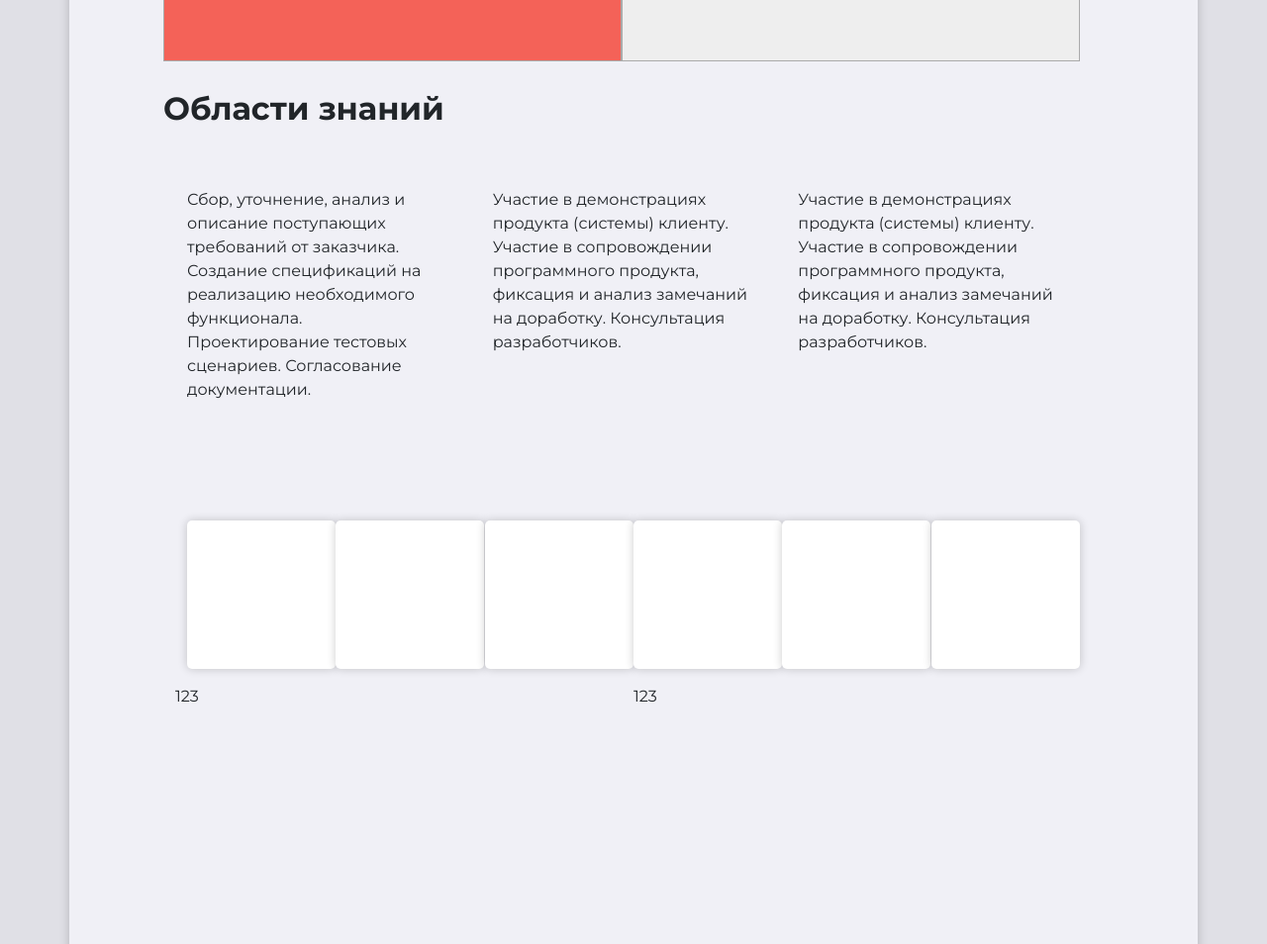
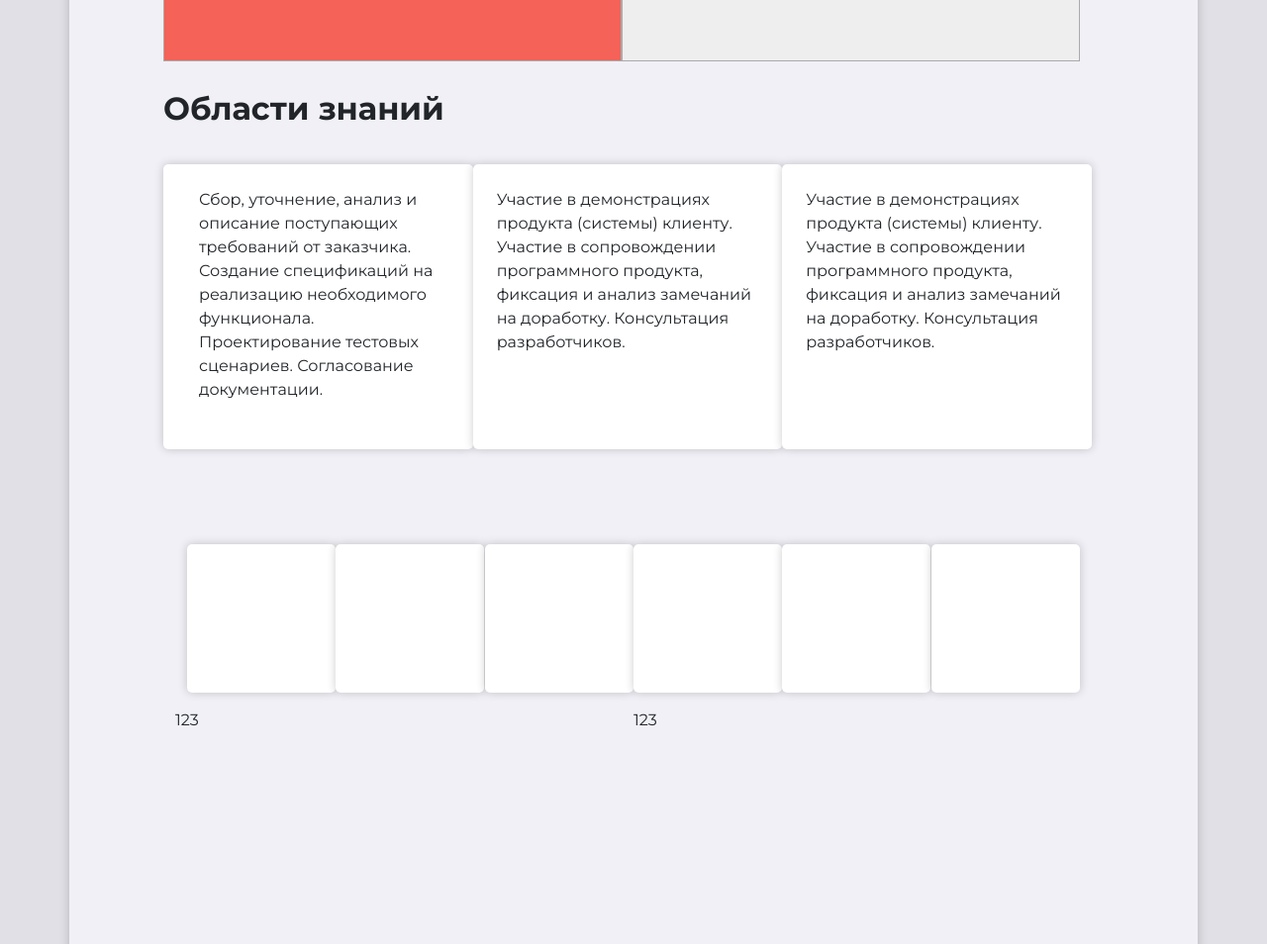
Before and after one commit to nkttupin/html2.0, a plain HTML site: page index.html in a window 1280 px wide. Shown: the part 1201-2155 px from the top of the page at 99% size. Drawn offline with nearby package versions, Linux system fonts and the light colour scheme.

Commit message:
Узнал как нормальные отступы делаются, починил

```diff
--- a/index.html
+++ b/index.html
@@ -44,7 +44,7 @@
 
 
             <!-- Navbar -->
-            <nav class="navbar navbar-expand-lg navbar-light" style="margin-left: 90px;">
+            <nav class="navbar navbar-expand-lg navbar-light ms-0 ms-lg-5 ps-lg-3 ms-xl-5 ps-xl-5" style="margin-left: 90px;">
               <a class="navbar-brand " style="font-weight: 500;" href="#">
                 <img src="img/logo180.png" width="40" height="40" alt="logo">
 
@@ -151,23 +151,26 @@
               </div>
             </div>
             <!-- Области знаний -->
-            <div class="row g-4">
+            <div class="row g-4" style="padding-right: 0%">
               <div class="row zagolovok">Области знаний</div>
-              <div class="row g-0 gy-3">
-                <div class="col  p-4  oblasti_znaniy">
-                  Сбор, уточнение, анализ и описание поступающих требований от
-                  заказчика. Создание спецификаций на реализацию необходимого
-                  функционала. Проектирование тестовых сценариев. Согласование
-                  документации.
+              <div class="row g-0 gy-3 ">
+                <div class="col-12 col-lg-4 p-4 oblasti_znaniy">
+                  <div class="row g-4 p-4" >
+                    Сбор, уточнение, анализ и описание поступающих требований от
+                    заказчика. Создание спецификаций на реализацию необходимого
+                    функционала. Проектирование тестовых сценариев. Согласование
+                    документации.
+                  </div>
+
 
 
                 </div>
-                <div class="col p-4 oblasti_znaniy">
+                <div class="col-12 col-lg-4 p-4 oblasti_znaniy" style="padding-right: 5%; padding-left: 5%;">
                   Участие в демонстрациях продукта (системы) клиенту. Участие в
                   сопровождении программного продукта, фиксация и анализ
                   замечаний на доработку. Консультация разработчиков.
                 </div>
-                <div class="col p-4 oblasti_znaniy">
+                <div class="col-12 col-lg-4 p-4 oblasti_znaniy">
                   Участие в демонстрациях продукта (системы) клиенту. Участие в
                   сопровождении программного продукта, фиксация и анализ
                   замечаний на доработку. Консультация разработчиков.
@@ -175,7 +178,7 @@
               </div>
             </div>
             <!-- Технологии -->
-            <div class="row texnologies g-5">
+            <div class="row texnologies  g-5">
               <div class="col-6  col-md-4 col-lg-3 col-xl-2">
                 <div class="div square"></div>
               </div>
--- a/style.css
+++ b/style.css
@@ -1,5 +1,6 @@
 @import url("https://fonts.googleapis.com/css2?family=Inter&family=Poppins:ital,wght@0,500;1,400&display=swap");
 @import url('https://fonts.googleapis.com/css2?family=Montserrat:ital,wght@0,100;0,200;0,300;0,400;0,500;0,600;0,700;0,800;0,900;1,200;1,500&display=swap');
+
 * {
   font-family: 'Montserrat', sans-serif;
   box-sizing: border-box;
@@ -40,7 +41,11 @@
   background-color: #f46258;
 
 }
-
+.oblasti_znaniy {
+  background: #ffffff;
+  border-radius: 5px;
+  box-shadow: 0 0 10px rgba(0, 0, 0, 0.2);
+}
 .texnologies {
   min-height: 150px;
 }
```
